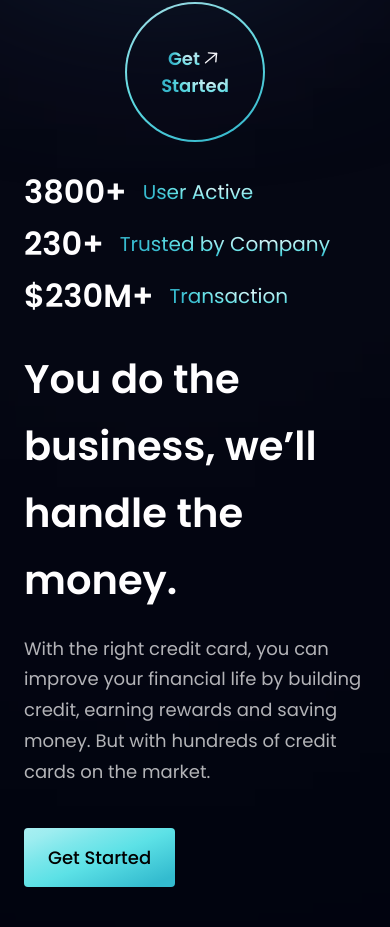
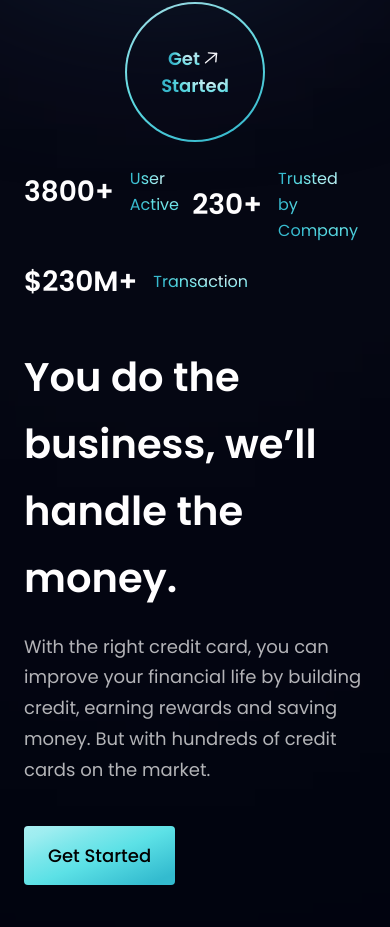
Before and after one commit to JaheimBrown/React-Bank-Website-TailwindCss, a React (Vite) app: page / in a window 390 px wide. Shown: the part 1110-2037 px from the top of the page. Built offline with nearby package versions, Linux system fonts and the light colour scheme.

Commit message:
responsive changes

```diff
--- a/src/components/Stats.jsx
+++ b/src/components/Stats.jsx
@@ -2,19 +2,16 @@ import styles from "../style";
 import { stats } from "../constants";
 
 const Stats = () => (
-  <section className="flex flex-wrap justify-start items-start">
+  <section className="flex flex-wrap justify-start items-start sm:mb-[20px] ">
     {stats.map((stat, index) => (
-      <div key={stat.id} className={`flex flex-1 justify-start items-center `}>
-        {/* <span
-          className={` ${
-            index !== 0 ? "h-[32px] w-[3px] bg-gray-500  mr-[48px]" : ""
-          }`}
-        /> */}
-
-        <h4 className="font-poppins font-semibold text-[32px] sm:text-[40px] mr-[16px] leading-[52px] text-white">
+      <div
+        key={stat.id}
+        className={`flex flex-1 justify-start items-center sm:mr-[16px] mr-[8px]  sm:mb-0 mb-[12px] `}
+      >
+        <h4 className="font-poppins font-semibold text-[28px] sm:text-[44px] sm:mr-[12px] mr-[16px] leading-[52px] text-white">
           {stat.value}
         </h4>
-        <p className="font-poppins text-[20px] sm:text-[18px] leading-[26px] text-gradient ">
+        <p className="font-poppins text-[16px] sm:text-[20px] leading-[26px] text-gradient ">
           {stat.title}
         </p>
       </div>
```
